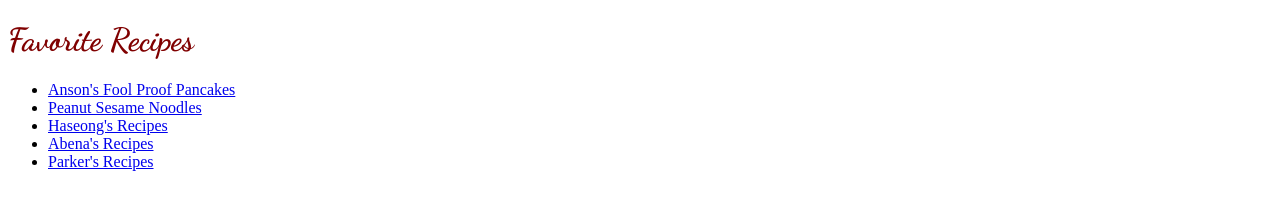
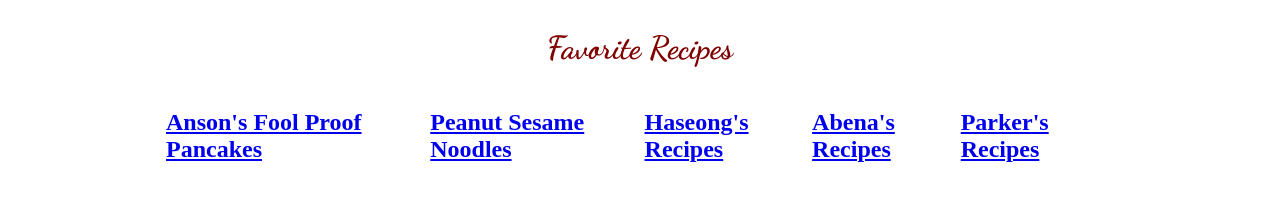
Before and after one commit to ansonolds/Abigail-Anson-Jennifer-Parkpoom, a plain HTML site: page index.html in a window 1280 px wide. Drawn offline with Linux system fonts and the light colour scheme.

Commit message:
styling of the header and nav bar

```diff
--- a/index.html
+++ b/index.html
@@ -16,12 +16,12 @@
         <h1>Favorite Recipes</h1>
     </header>
     <!--Links-->
-    <ul>
-        <li><a href ="anson.html">Anson's Fool Proof Pancakes</a></li>
-        <li><a href="jennifer.html">Peanut Sesame Noodles</a></li>
-        <li><a href="haseong.html">Haseong's Recipes</a></li>
-        <li><a href="Project.html">Abena's Recipes</a></li>
-        <li><a href="Recipe_Parker.html">Parker's Recipes</a></li>
-    </ul>
+    <nav>
+        <a href ="anson.html"><h2>Anson's Fool Proof Pancakes</h2></a>
+        <a href="jennifer.html"><h2>Peanut Sesame Noodles</h2></a>
+        <a href="haseong.html"><h2>Haseong's Recipes</h2></a>
+        <a href="Project.html"><h2>Abena's Recipes</h2></a>
+        <a href="Recipe_Parker.html"><h2>Parker's Recipes</h2></a>
+    </nav>
 </body>
 </html>
--- a/style.css
+++ b/style.css
@@ -2,3 +2,17 @@ h1 {
     font-family: 'Dancing Script', cursive;
     color: maroon;
 }
+
+header {
+    margin: auto;
+    display: flex;
+    justify-content: center;
+}
+
+nav {
+    margin: auto;
+    display: flex;
+    justify-content: center;
+    justify-content: space-evenly;
+    width: 75%;
+}
```
